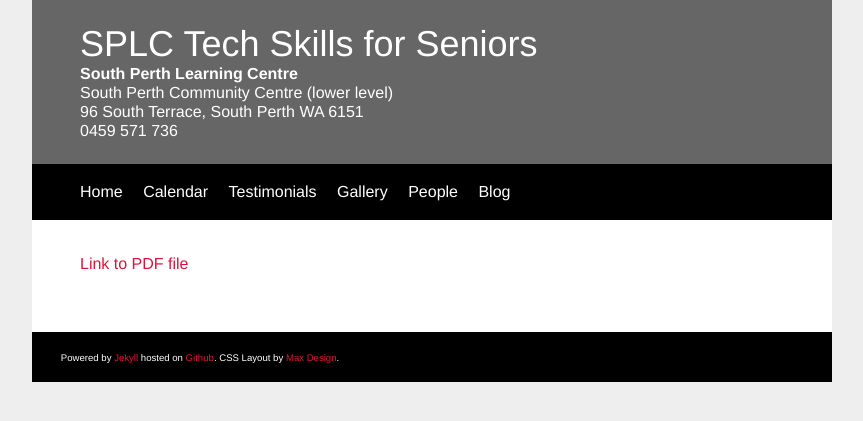
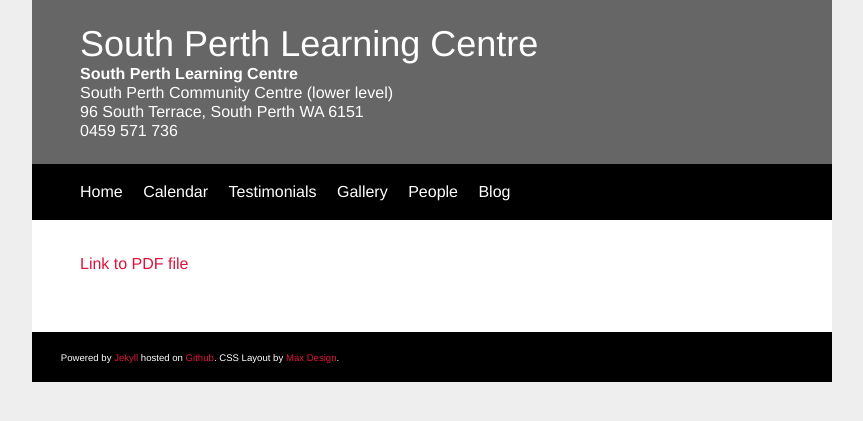
Before and after one commit to auxellbs/splconline.github.io, a Jekyll site: the page built from melbournecup2020/index.md, in a window 1280 px wide. Shown: the top 421 px of the page, without its empty margins (208-1071 px from the left). Built offline with Jekyll 4.4.1, drawn with Linux system fonts in a browser that asks for light colours.

Commit message:
Update default.html

```diff
--- a/_layouts/default.html
+++ b/_layouts/default.html
@@ -30,7 +30,7 @@
 	<body>
 		<div class="container">
 			<div class="header">
-				<h1 class="header-heading">SPLC Tech Skills for Seniors</h1>
+				<h1 class="header-heading">South Perth Learning Centre </h1>
 				<strong>South Perth Learning Centre</strong><br>
 				South Perth Community Centre (lower level)<br>
 				96 South Terrace, South Perth WA 6151<br>
```
